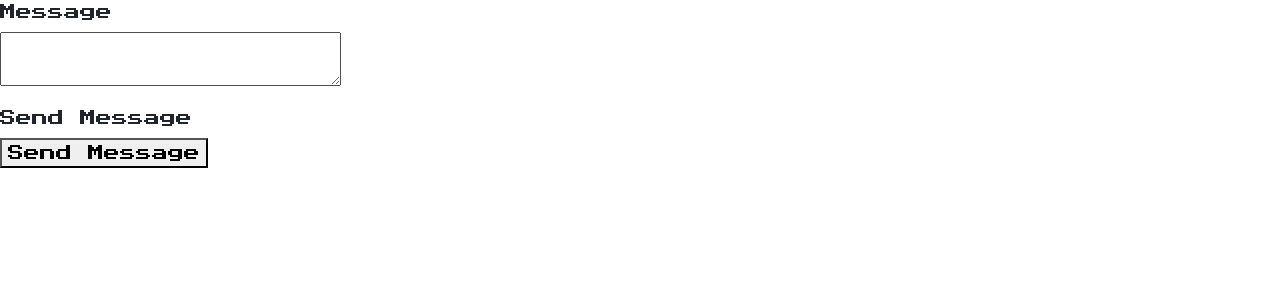
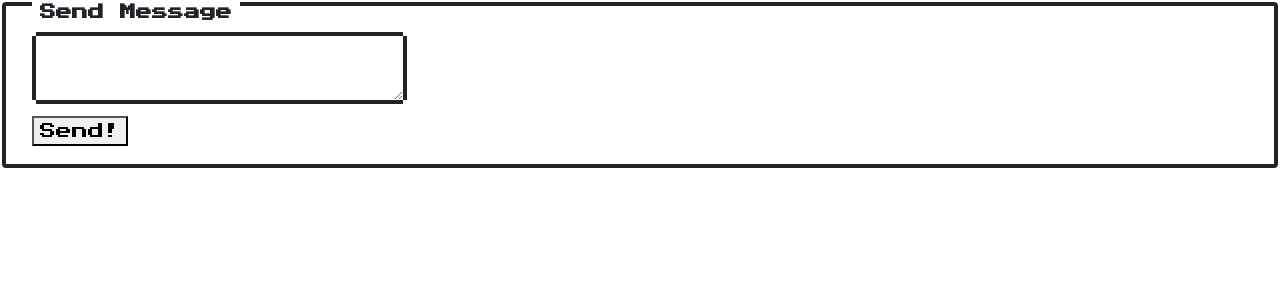
Before and after one commit to CommanderTso/thermal-message-back, a Flask app: page / in a window 1280 px wide. Shown: the top 300 px of the page. Run offline with Flask 2, Linux system fonts and the light colour scheme.

Commit message:
Tweak design of send msg page

```diff
--- a/app/forms.py
+++ b/app/forms.py
@@ -4,9 +4,9 @@ from wtforms.validators import DataRequired, Email
 
 class SubmitMessageForm(FlaskForm):
     message = TextAreaField('Message', validators=[DataRequired()])
-    submit = SubmitField('Send Message')
+    submit = SubmitField('Send!')
 
 class LoginForm(FlaskForm):
     username = StringField("Email", validators=[DataRequired(), Email()])
     password = PasswordField("Password", validators=[DataRequired()])
-    submit = SubmitField('Send Message')
+    submit = SubmitField('Log In')
--- a/app/templates/send-message.html
+++ b/app/templates/send-message.html
@@ -1,17 +1,14 @@
 {% extends "base.html" %}
 
 {% block content %}
-    <form action='/message' method='post' novalidate>
-        {{ form.hidden_tag() }}
-        <p>
-            {{ form.message.label }}
-            <br>
-            {{ form.message }}
-        </p>
-        <p>
-            {{ form.submit.label }}
-            <br>
+    <section class="form container with-title">
+        <h2 class="title">Send Message</h2>
+        <form action='/message' method='post' novalidate>
+            {{ form.hidden_tag() }}
+            <p class="field">
+                {{ form.message(class_="input")}}
+            </p>
             {{ form.submit }}
-        </p>
-    </form>
+        </form>
+    </section>
 {% endblock %}
```
